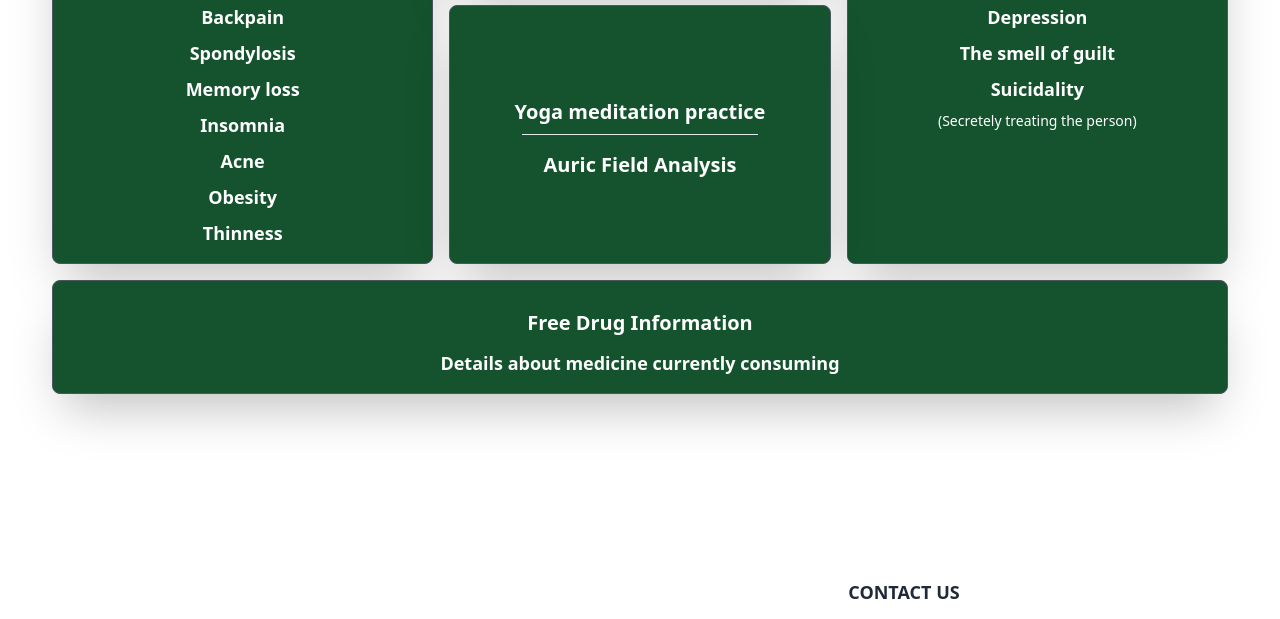
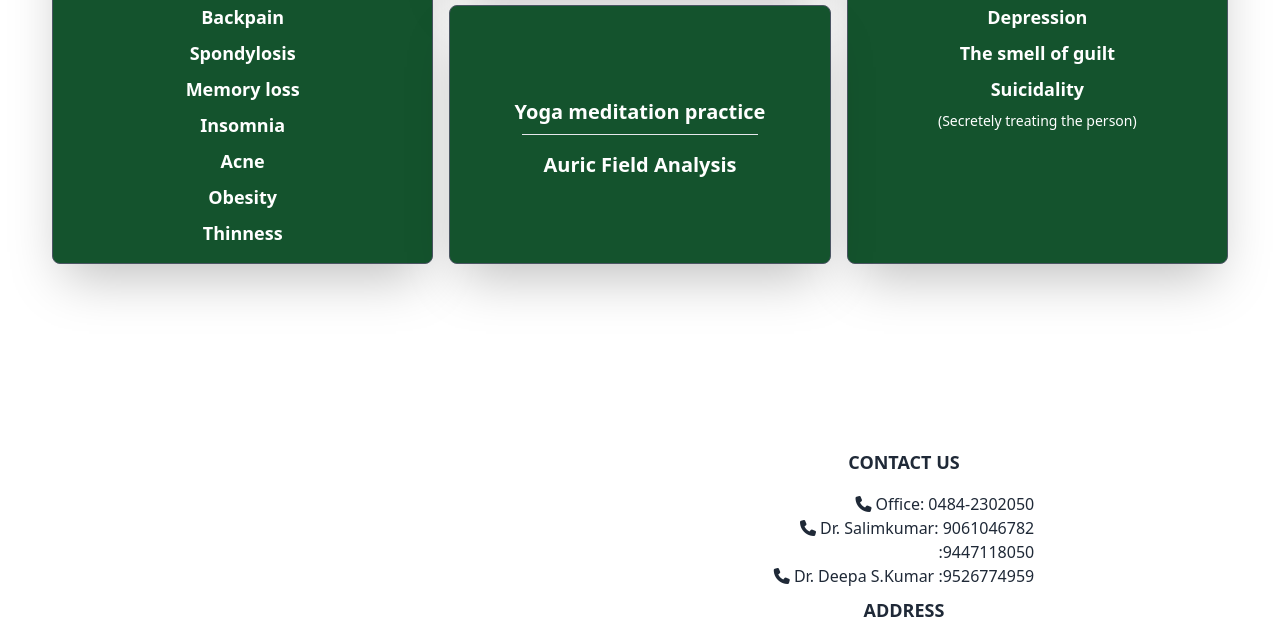
Before and after one commit to Aswinprasanth97/salimdoctor, a website: page index.html in a window 1280 px wide. Shown: the part 2032-2651 px from the top of the page. Drawn offline with nearby package versions, Linux system fonts and the light colour scheme; a small style sheet from the web is missing.

Commit message:
free drug information changed

```diff
--- a/index.html
+++ b/index.html
@@ -226,11 +226,7 @@
       </div>
 
       <!-- Box 8 (full-width) -->
-      <div
-        class="bg-green-900 flex flex-col items-center justify-center border rounded-lg shadow-2xl border-gray-600 p-3 text-center w-full col-span-1 md:col-span-2 lg:col-span-3">
-        <p class="font-semibold text-xl text-white mt-4 mb-2">Free Drug Information</p>
-        <p class="font-semibold text-white text-lg my-1">Details about medicine currently consuming</p>
-      </div>
+
 
     </div>
   </section>
```
Also changed, not shown: services.html (+1 -5 lines).
